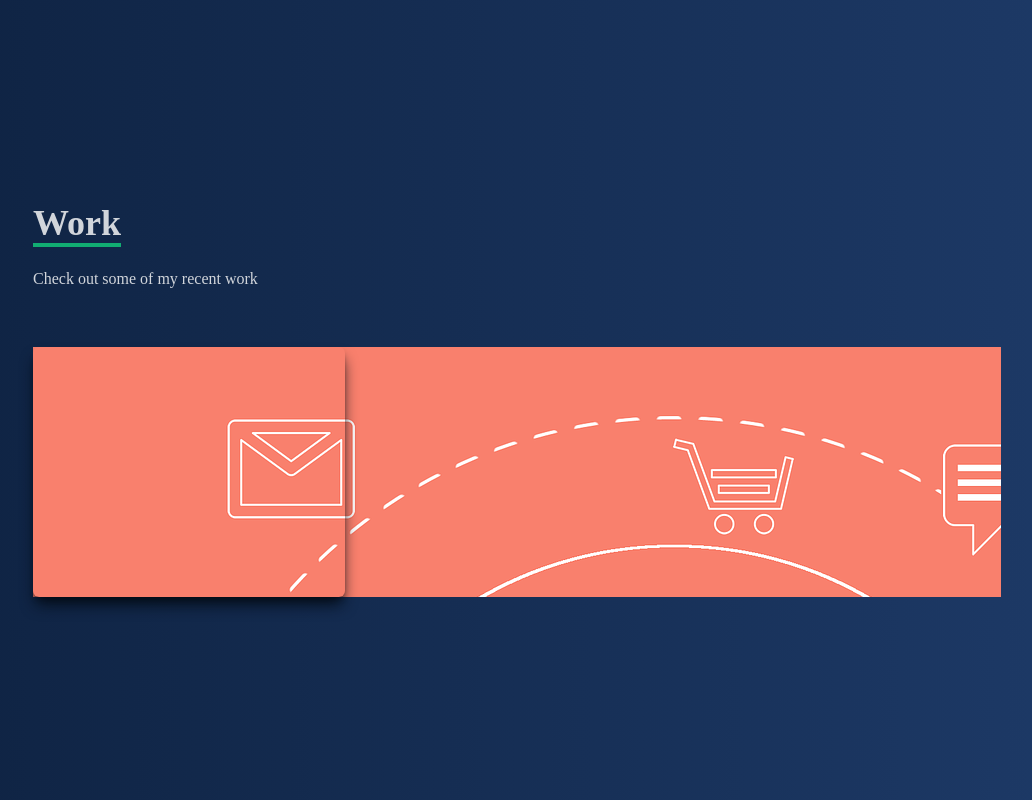
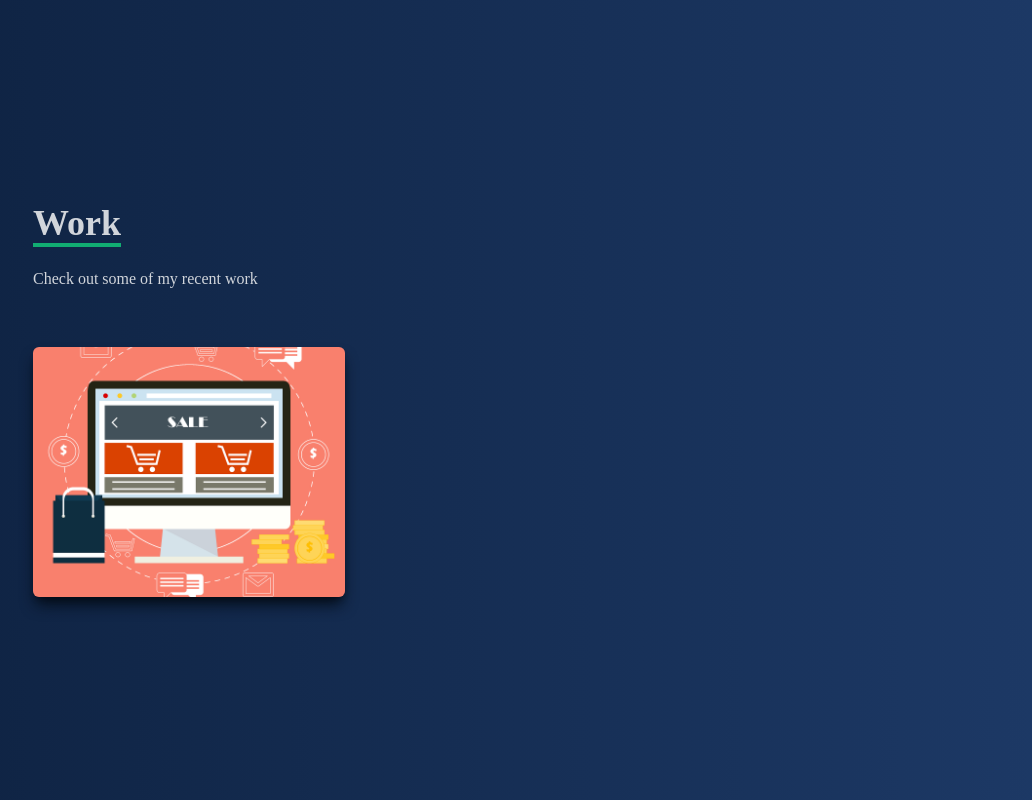
Before and after one commit to PiotrWojenski/my-portfolio, a React (Create React App) app: page / in a window 1280 px wide. Shown: the part 2400-3200 px from the top of the page, without its empty margins (123-1155 px from the left). Built offline with nearby package versions, Linux system fonts and the light colour scheme.

Commit message:
Update Navbar and Work components

```diff
--- a/src/components/Navbar.jsx
+++ b/src/components/Navbar.jsx
@@ -9,7 +9,7 @@ const Navbar = () => {
 	const handleClick = () => setShowMenu(!showMenu)
 
 	return (
-		<div className="fixed w-full h-[80px] flex justify-between items-center px-4 bg-transparent text-gray-300">
+		<div className="fixed w-full h-[80px] flex justify-between items-center px-4 bg-transparent text-gray-300 bg-[#121731]">
 			<img src={Logo} alt="Logo" style={{ width: '50px' }} />
 
 			{/* menu*/}
--- a/src/components/Work.jsx
+++ b/src/components/Work.jsx
@@ -10,8 +10,10 @@ const Work = () => {
 					<p className="py-6">Check out some of my recent work</p>
 				</div>
 
-				<div style={{ backgroundImage: `url(${workProject})` }} className="grid dm:grid-cols-2 md:grid-cols-3 gap-4">
-					<div className="shadow-lg shadow-[#040c16] group container rounded-md flex justify-center items-center mx-auto content-div">
+				<div className="grid dm:grid-cols-2 md:grid-cols-3 gap-4">
+					<div
+						style={{ backgroundImage: `url(${workProject})` }}
+						className="shadow-lg shadow-[#040c16] group container rounded-md flex justify-center items-center mx-auto content-div">
 						{/*Hover Effects*/}
 						<div className="opacity-0 group-hover:opacity-100">
 							<span className="text-2xl font-bold text-white tracking-wider">React JS Aplication</span>
```
